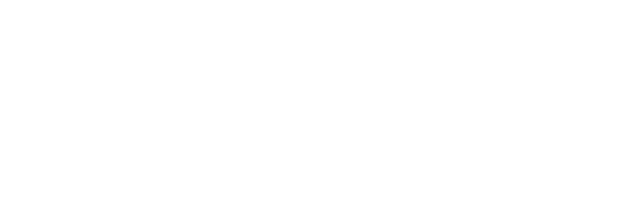
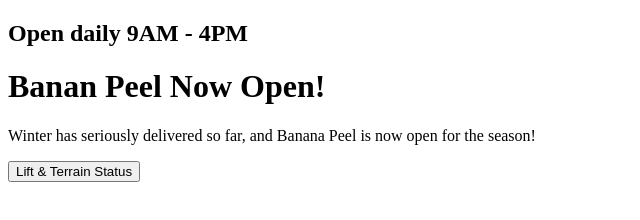
Before and after one commit to faikxsahin/banana-peel-resort, a plain HTML site: page index.html in a window 1280 px wide. Shown: the whole page, without its empty margins (0-640 px from the left). Drawn offline with Linux system fonts and the light colour scheme.

Commit message:
Added HTML code

```diff
--- a/index.html
+++ b/index.html
@@ -9,9 +9,15 @@
 </head>
 
 <body>
+    <div>
+        <h2>Open daily 9AM - 4PM</h2>
 
+        <h1>Banan Peel Now Open!</h1>
 
+        <p>Winter has seriously delivered so far, and Banana Peel is now open for the season!</p>
 
+        <button>Lift & Terrain Status</button>
+    </div>
 </body>
 
 </html>
```
